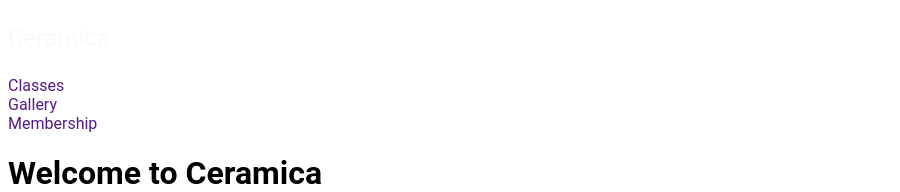
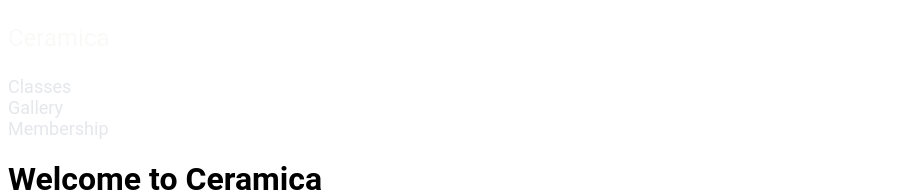
Before and after one commit to slmarsh/landing_page, a plain HTML site: page index.html in a window 1280 px wide. Shown: the top 192 px of the page, without its empty margins (0-900 px from the left). Drawn offline with Linux system fonts and the light colour scheme.

Commit message:
Add styling to .header a text

```diff
--- a/style.css
+++ b/style.css
@@ -5,6 +5,11 @@ body {
 .header p {
     color: #F9FAF8;
     font-size: 24px;
+}
+
+.header a {
+    color: #E5E7EB;
+    font-size: 18px;
 }
 
 ul {
```
